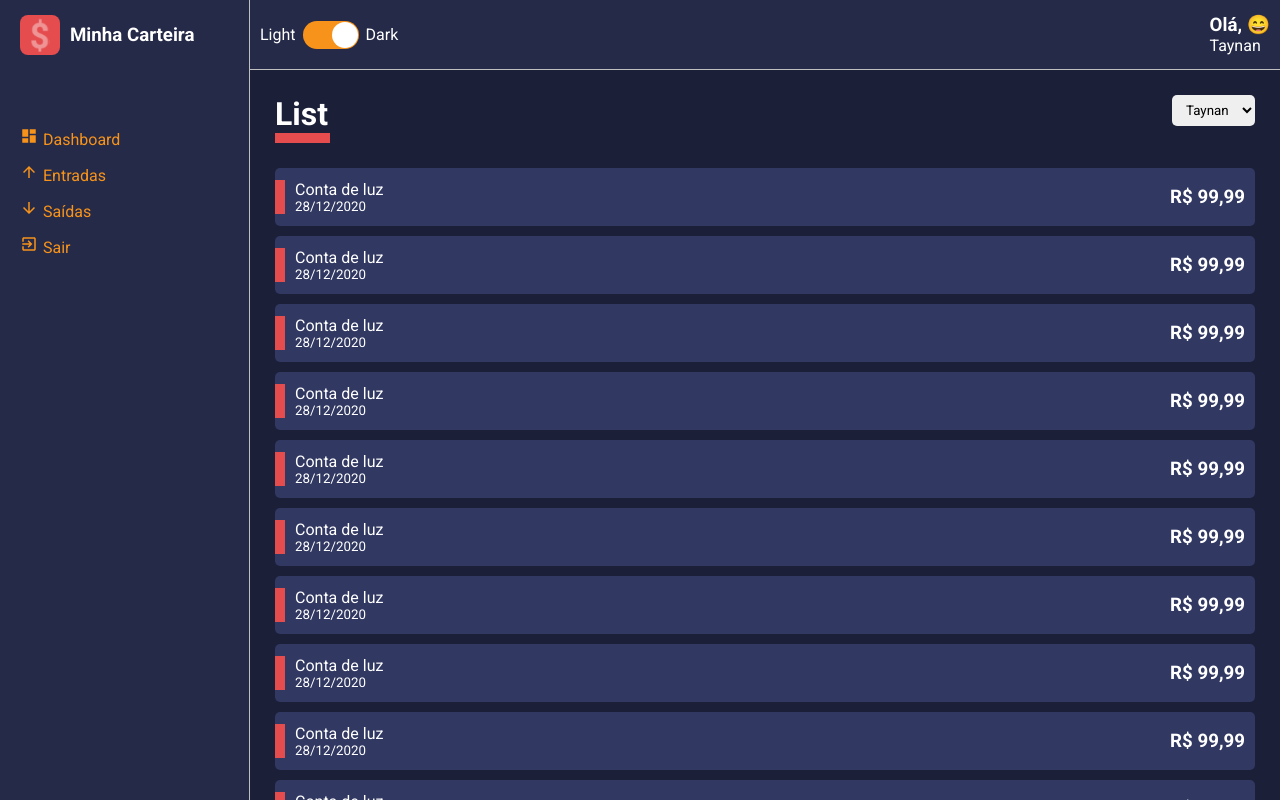
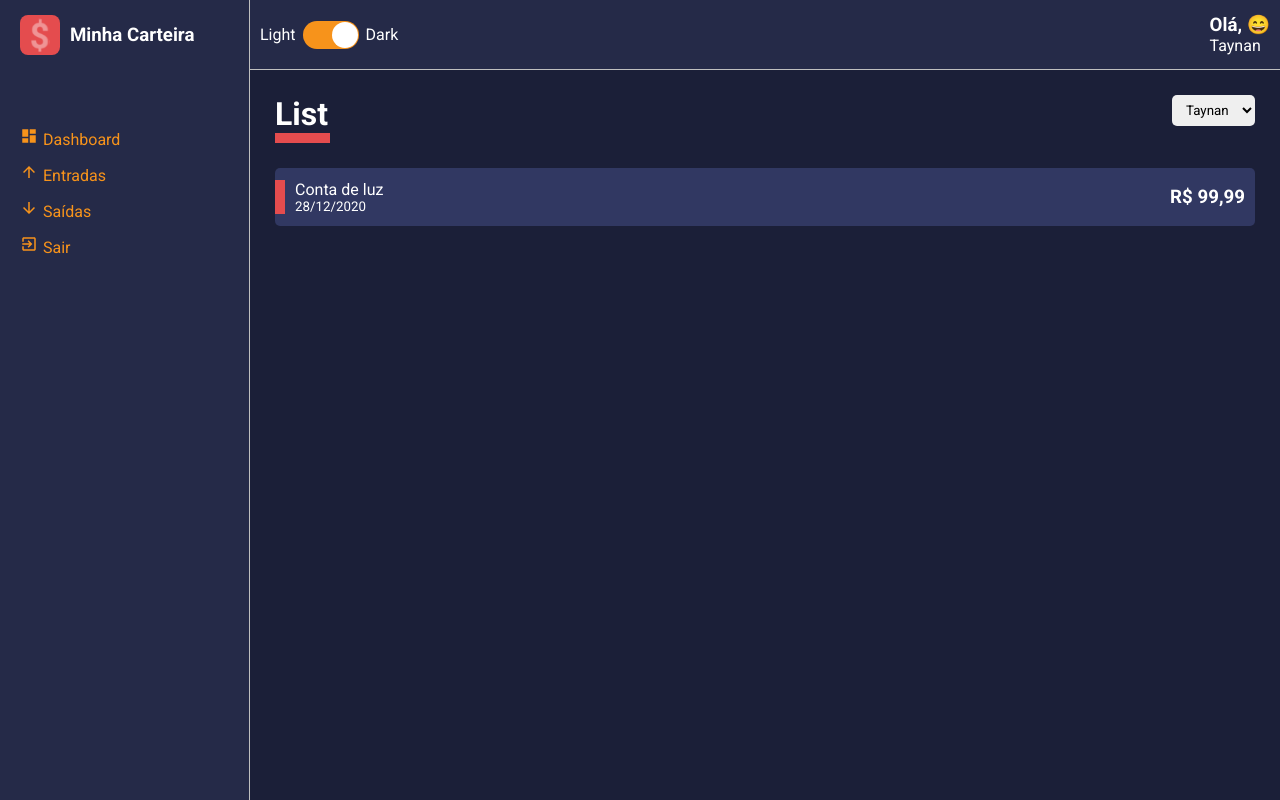
Before and after one commit to Taynan-Vieira/minha-carteira-reactjs, a React (Create React App) app: page / in a window 1280 px wide. Built offline with nearby package versions, Linux system fonts and the light colour scheme.

Commit message:
secao-3-aula-19-Refatorando o cartão de movimentos financeiros

```diff
--- a/src/components/HistoryFinanceCard/index.tsx
+++ b/src/components/HistoryFinanceCard/index.tsx
@@ -5,7 +5,6 @@ import {
 } from './styles';
 
 interface IHistoryFinanceCardProps{
-  cardColor: string;
   tagColor: string;
   title: string;
   subtitle: string;
@@ -13,7 +12,6 @@ interface IHistoryFinanceCardProps{
 }
 
 const HistoryFinanceCard: React.FC<IHistoryFinanceCardProps> = ({
-  cardColor,
   tagColor,
   title,
   subtitle,
@@ -21,7 +19,7 @@ const HistoryFinanceCard: React.FC<IHistoryFinanceCardProps> = ({
 }) => {
 
     return (
-        <Container color={cardColor}>
+        <Container>
           <Tag color={tagColor}/>
           <div>
             <span>{title}</span>
--- a/src/components/HistoryFinanceCard/styles.ts
+++ b/src/components/HistoryFinanceCard/styles.ts
@@ -1,15 +1,10 @@
 import styled from 'styled-components';
-
-interface IContainerProps{
-  color: string;
-}
-
 interface ITagProps{
   color: string;
 }
 
-export const Container = styled.li<IContainerProps>`
-  background-color: ${props => props.color};
+export const Container = styled.li`
+  background-color: ${props => props.theme.colors.tertiary};
 
   list-style: none;
   border-radius: 5px;
--- a/src/pages/List/index.tsx
+++ b/src/pages/List/index.tsx
@@ -21,90 +21,11 @@ const List: React.FC = () =>{
 
       <Content>
         <HistoryFinanceCard
-          cardColor="#313862"
           tagColor="#E44C4E"
           title="Conta de luz"
           subtitle="28/12/2020"
           amount="R$ 99,99"
         />
-        <HistoryFinanceCard
-          cardColor="#313862"
-          tagColor="#E44C4E"
-          title="Conta de luz"
-          subtitle="28/12/2020"
-          amount="R$ 99,99"
-        />
-        <HistoryFinanceCard
-          cardColor="#313862"
-          tagColor="#E44C4E"
-          title="Conta de luz"
-          subtitle="28/12/2020"
-          amount="R$ 99,99"
-        />
-        <HistoryFinanceCard
-          cardColor="#313862"
-          tagColor="#E44C4E"
-          title="Conta de luz"
-          subtitle="28/12/2020"
-          amount="R$ 99,99"
-        />
-        <HistoryFinanceCard
-          cardColor="#313862"
-          tagColor="#E44C4E"
-          title="Conta de luz"
-          subtitle="28/12/2020"
-          amount="R$ 99,99"
-        />
-        <HistoryFinanceCard
-          cardColor="#313862"
-          tagColor="#E44C4E"
-          title="Conta de luz"
-          subtitle="28/12/2020"
-          amount="R$ 99,99"
-        />
-        <HistoryFinanceCard
-          cardColor="#313862"
-          tagColor="#E44C4E"
-          title="Conta de luz"
-          subtitle="28/12/2020"
-          amount="R$ 99,99"
-        />
-        <HistoryFinanceCard
-          cardColor="#313862"
-          tagColor="#E44C4E"
-          title="Conta de luz"
-          subtitle="28/12/2020"
-          amount="R$ 99,99"
-        />
-        <HistoryFinanceCard
-          cardColor="#313862"
-          tagColor="#E44C4E"
-          title="Conta de luz"
-          subtitle="28/12/2020"
-          amount="R$ 99,99"
-        />
-        <HistoryFinanceCard
-          cardColor="#313862"
-          tagColor="#E44C4E"
-          title="Conta de luz"
-          subtitle="28/12/2020"
-          amount="R$ 99,99"
-        />
-        <HistoryFinanceCard
-          cardColor="#313862"
-          tagColor="#E44C4E"
-          title="Conta de luz"
-          subtitle="28/12/2020"
-          amount="R$ 99,99"
-        />
-        <HistoryFinanceCard
-          cardColor="#313862"
-          tagColor="#E44C4E"
-          title="Conta de luz"
-          subtitle="28/12/2020"
-          amount="R$ 99,99"
-        />
-
       </Content>
     </Container>
   )
```
